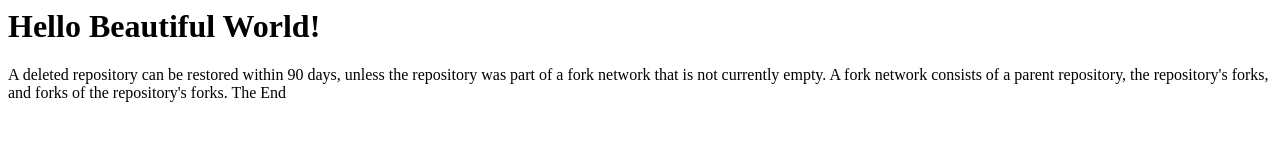
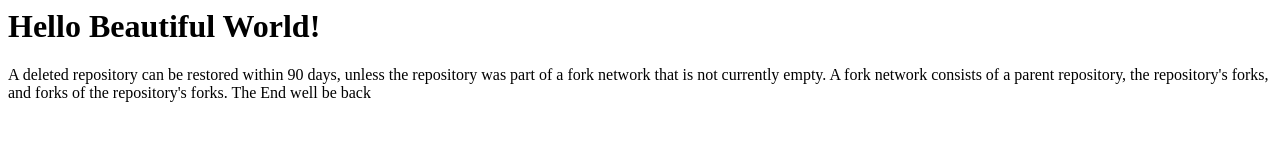
Before and after one commit to optimisticjc/jubilant-journey, a plain HTML site: page index.html in a window 1280 px wide. Drawn offline with Linux system fonts and the light colour scheme.

Commit message:
Update index.html

```diff
--- a/index.html
+++ b/index.html
@@ -2,3 +2,6 @@
 A deleted repository can be restored within 90 days, unless the repository was part of a fork network that is not currently empty. A fork network consists of a parent repository, the repository's forks, and forks of the repository's forks.
 
 The End
+
+
+well be back
```
